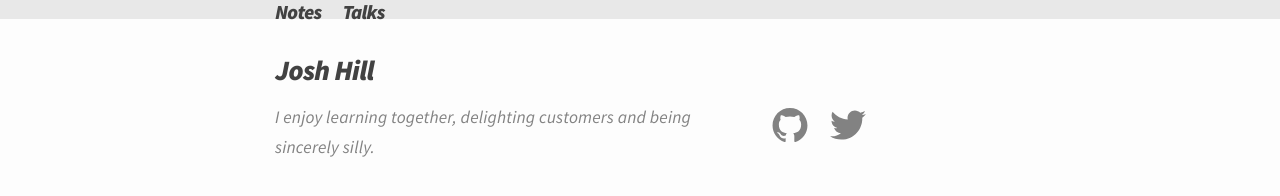
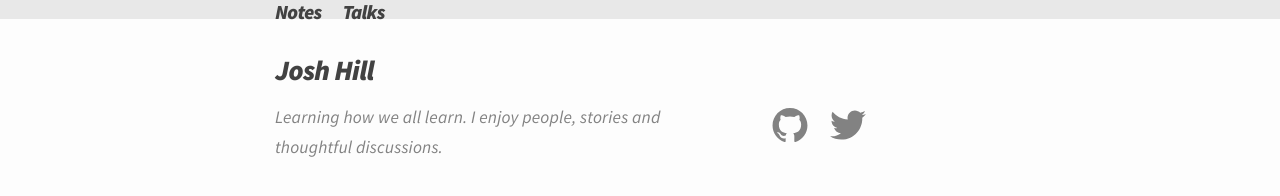
Before and after one commit to jamesjoshuahill/jamesjoshuahill.github.io, a Jekyll site: the page built from index.html, in a window 1280 px wide and 900 px high, scrolled down 3866 px. Shown: the part 668-864 px from the top of the window. Built offline with Jekyll 4.4.1, drawn with Linux system fonts in a browser that asks for light colours.

Commit message:
Update site description

```diff
--- a/_config.yml
+++ b/_config.yml
@@ -3,7 +3,7 @@ title: >
   Time to robot!
 author: Josh Hill
 description: >
-  I enjoy learning together, delighting customers and being sincerely silly.
+  Learning how we all learn. I enjoy people, stories and thoughtful discussions.
 baseurl: "" # the subpath of your site, e.g. /blog/
 url: "https://jamesjoshuahill.github.io" # the base hostname & protocol for your site
 twitter_username: jamesjoshuahill
```
